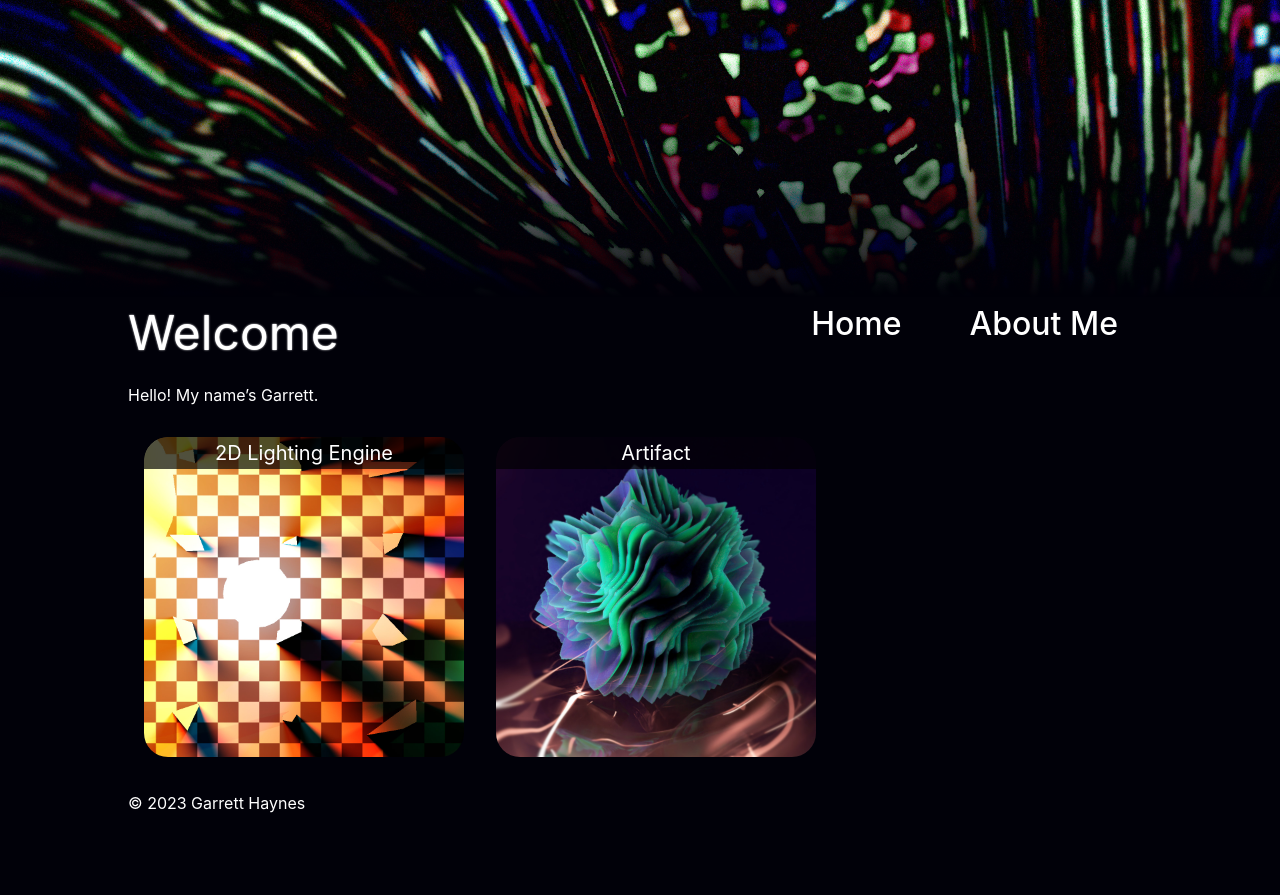
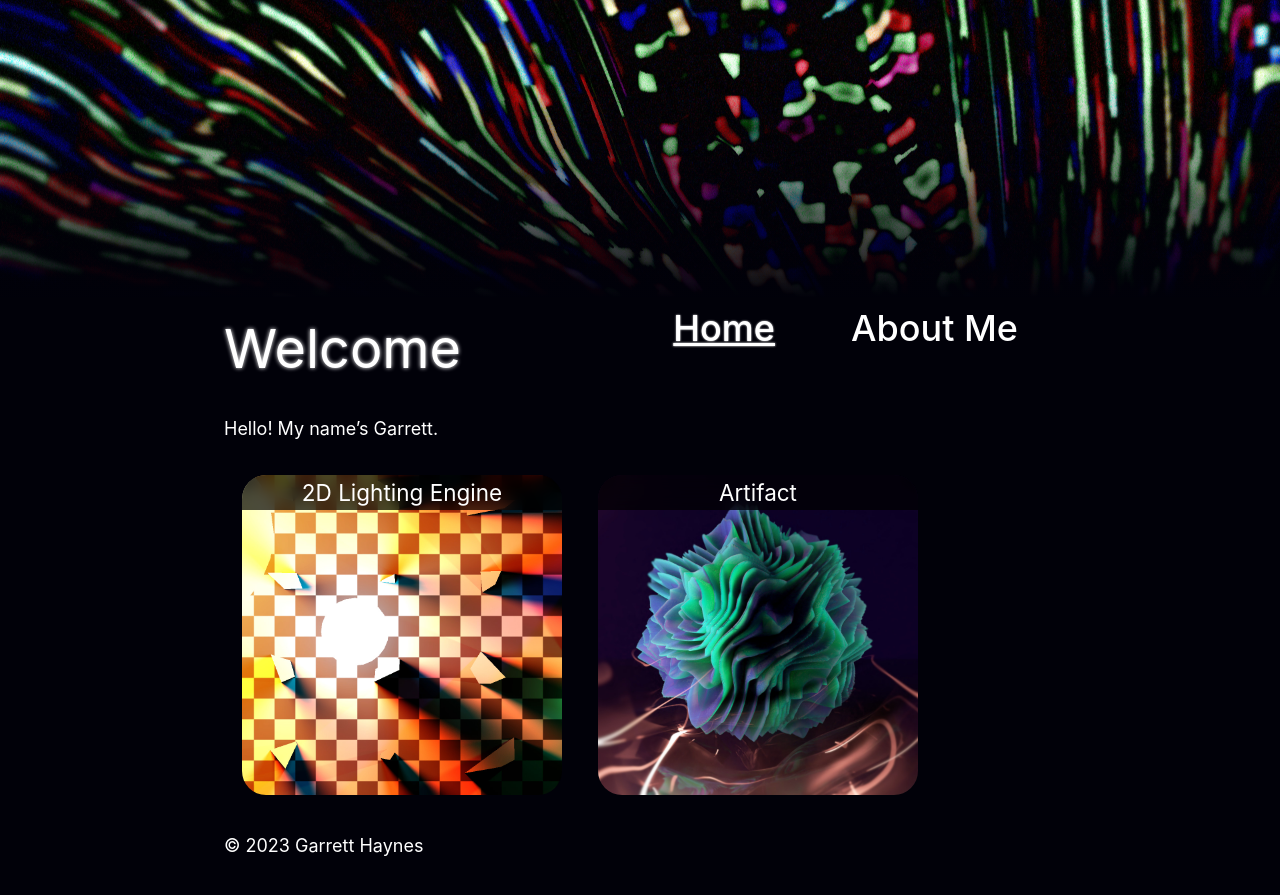
Before and after one commit to tekist/tekist.github.io, a Jekyll site: the page built from index.md, in a window 1280 px wide. Shown: the top 895 px of the page. Built offline with Jekyll 4.4.1, drawn with Linux system fonts in a browser that asks for light colours.

Commit message:
Banner re-work

```diff
--- a/_data/navigation.yml
+++ b/_data/navigation.yml
@@ -1,4 +1,4 @@
 - name: Home
   link: /
 - name: About Me
-  link: /about
+  link: /about.html
--- a/_includes/banner.html
+++ b/_includes/banner.html
@@ -1,4 +1,2 @@
-<div class="wrapper-banner">
-  <!--div class="banner"></!--div-->
-  <img class="banner" src="/assets/images/pixelate_lite.jpg" decode="async">
-</div>
+<img class="banner-image" src="/assets/images/pixelate_lite.jpg" decode="async">
+<div class="banner-gradient"></div>
--- a/_layouts/default.html
+++ b/_layouts/default.html
@@ -9,9 +9,10 @@
   </head>
   <body>
     {% include banner.html %}
-    <div class="wrapper-main">
-      {% include navigation.html %}
-      <main>
+    <div class="wrapper-page">
+      <div class="wrapper-inner-page">
+        {% include navigation.html %}
+        <main>
           {{ content }}
           <ul class="gallery-container">
             {% for post in site.posts %}
@@ -23,8 +24,9 @@
             </li>
             {% endfor %}
           </ul>
-      </main>
-      {% include footer.html %}
+        </main>
+        {% include footer.html %}
+      </div>
     </div>
   </body>
 </html>
--- a/_sass/base.scss
+++ b/_sass/base.scss
@@ -7,7 +7,8 @@
 $mobileThumbSize: calc(100vw - 2em);
 
 :root {
-  font-size: calc(1vw + 1em);
+  // equivalent to 20px (20/16)
+  font-size: 1.25em;
 }
 
 h1{
@@ -46,7 +47,8 @@
 
 /* Page title (top left) */
 .title{
-  font-size: 3em;
+  font-size: 2em;
+  padding: .2em 0;
 }
 
 nav{
@@ -69,7 +71,7 @@
   /* Navigation anchors */
   a{
     background-color: hsl(240, 55%, 12%);
-    font-size: 2em;
+    font-size: 1.5em;
     margin: 2px 0;
     padding: 6px 0;
     color: white;
@@ -80,11 +82,20 @@
     text-decoration-line: none;
     height: 1em;
   }
+  .current{
+    text-shadow: 0 0 2px white;
+    text-decoration-line: underline;
+  }
 }
 
-.wrapper-main{
+.wrapper-page{
+  margin: 0;
+  background-color: $backgroundColor;
+}
+
+.wrapper-inner-page{
   max-width: 1024px;
-  margin: .5em auto 0 auto;
+  margin: 0 auto;
 }
 
 main{
@@ -95,23 +106,24 @@
   background: $backgroundColor;
   color: $bodyColor;
   font-family: $bodyFont;
-  height: 100vh;
   margin: 0;
 }
 
-.wrapper-banner{
+.banner-gradient{
   width: 100%;
   height: 33vh;
+  background: linear-gradient(hsla(240, 80%, 2%, 0) 25%, $backgroundColor);
+  z-index: 1;
 }
 
-.banner{
-  position: static;
+.banner-image{
+  position: fixed;
   left: 0;
   top: 0;
   width: 100%;
   height: 33vh;
   object-fit: cover;
-  mask-image: linear-gradient(rgba(0, 0, 0, 1) 20%, transparent);
+  z-index: -1;
 }
 
 .gallery-container{
@@ -132,10 +144,11 @@
   margin: auto;
   width: $mobileThumbSize;
   text-align: center;
-  background-color: #000000af;
+  background-color: #000000b4;
   font-size: 1.25em;
   padding: 4px 0;
   border-radius: 24px 24px 0 0;
+  backdrop-filter: blur(8px);
   z-index: 1;
 }
 
@@ -165,13 +178,10 @@
 
 /* Font-size for medium screens */
 // Breakpoint for horizontal nav
-@media screen and (min-width: 1080px){
+@media screen and (min-width: 1024px){
   :root {
-    font-size: 1em;
-  }
-
-  h1{
-    font-size: 2em;
+    // equivalent to 18px (18/16)
+    font-size: 1.125em;
   }
 
   /* Site header (contains nav) */
@@ -181,17 +191,15 @@
 
   /* Title header */
   .title{
-    font-size: 3em;
+    font-size: 2.5em;
     line-height: 1.5em;
-    text-shadow: 0px 0px 2px white;
+    text-shadow: 0px 0px 4px white;
     flex: 6;
   }
 
-  .wrapper-main{
+  .wrapper-inner-page{
     padding: 0;
     width: 65vw;
-    margin: auto;
-    width: 100%;
   }
 
   main{
@@ -222,12 +230,11 @@
       margin: .3em;
     }
     h1{
-      font-size: 2.5em;
       text-align: center;
       margin: 4px 0 0 0;
     }
     a{
-      font-size: 1.75em;
+      font-size: 1.5em;
       transition: background-color .125s ease-out;
       line-height: 1em;
       margin: 0 2px;
@@ -245,10 +252,10 @@
 /* Font-size for medium screens */
 // Breakpoint for horizontal nav
 @media screen and (min-width: 576px){
+  .title{
+    font-size: 3em;
+  }
   nav{
-      h1{
-        font-size: 2.5em;
-      }
       a{
         font-size: 2em;
       }
```
Also changed, not shown: _layouts/post.html (+8 -6 lines), 6 other files.
